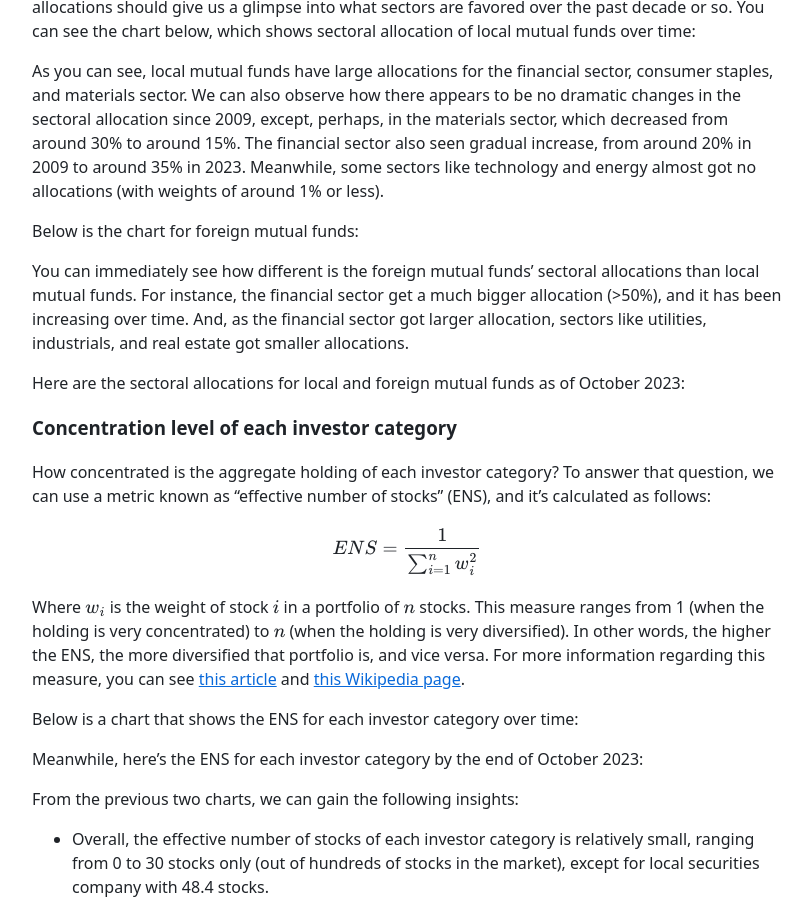
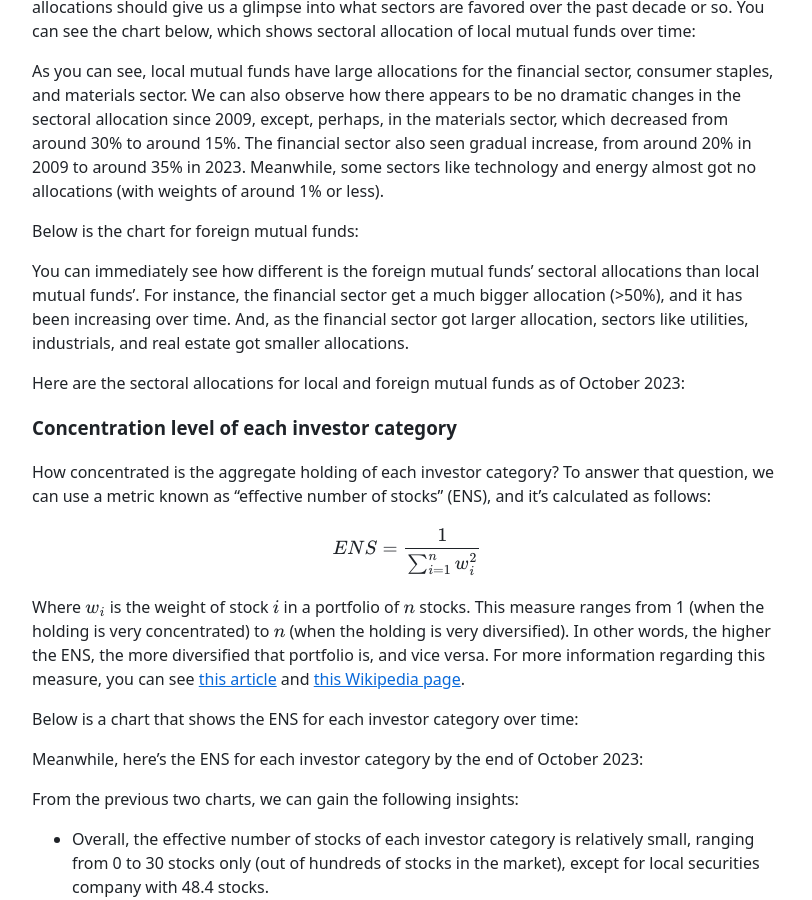
Before and after one commit to abangfarhan/abangfarhan.github.io, a Jekyll site: the page built from _posts/2023-12-02-indonesia-stock-market-EDA.md, in a window 1280 px wide and 900 px high, scrolled down 7005 px. Shown: the whole window, without its empty margins (233-1045 px from the left). Built offline with Jekyll 4.4.1, drawn with Linux system fonts in a browser that asks for light colours.

Commit message:
fix a typo

```diff
--- a/_posts/2023-12-02-indonesia-stock-market-EDA.md
+++ b/_posts/2023-12-02-indonesia-stock-market-EDA.md
@@ -296,7 +296,7 @@ Below is the chart for foreign mutual funds:
     </tableau-viz>
 </div>
 
-You can immediately see how different is the foreign mutual funds' sectoral allocations than local mutual funds. For instance, the financial sector get a much bigger allocation (>50%), and it has been increasing over time. And, as the financial sector got larger allocation, sectors like utilities, industrials, and real estate got smaller allocations.
+You can immediately see how different is the foreign mutual funds' sectoral allocations than local mutual funds'. For instance, the financial sector get a much bigger allocation (>50%), and it has been increasing over time. And, as the financial sector got larger allocation, sectors like utilities, industrials, and real estate got smaller allocations.
 
 Here are the sectoral allocations for local and foreign mutual funds as of October 2023:
 
```
